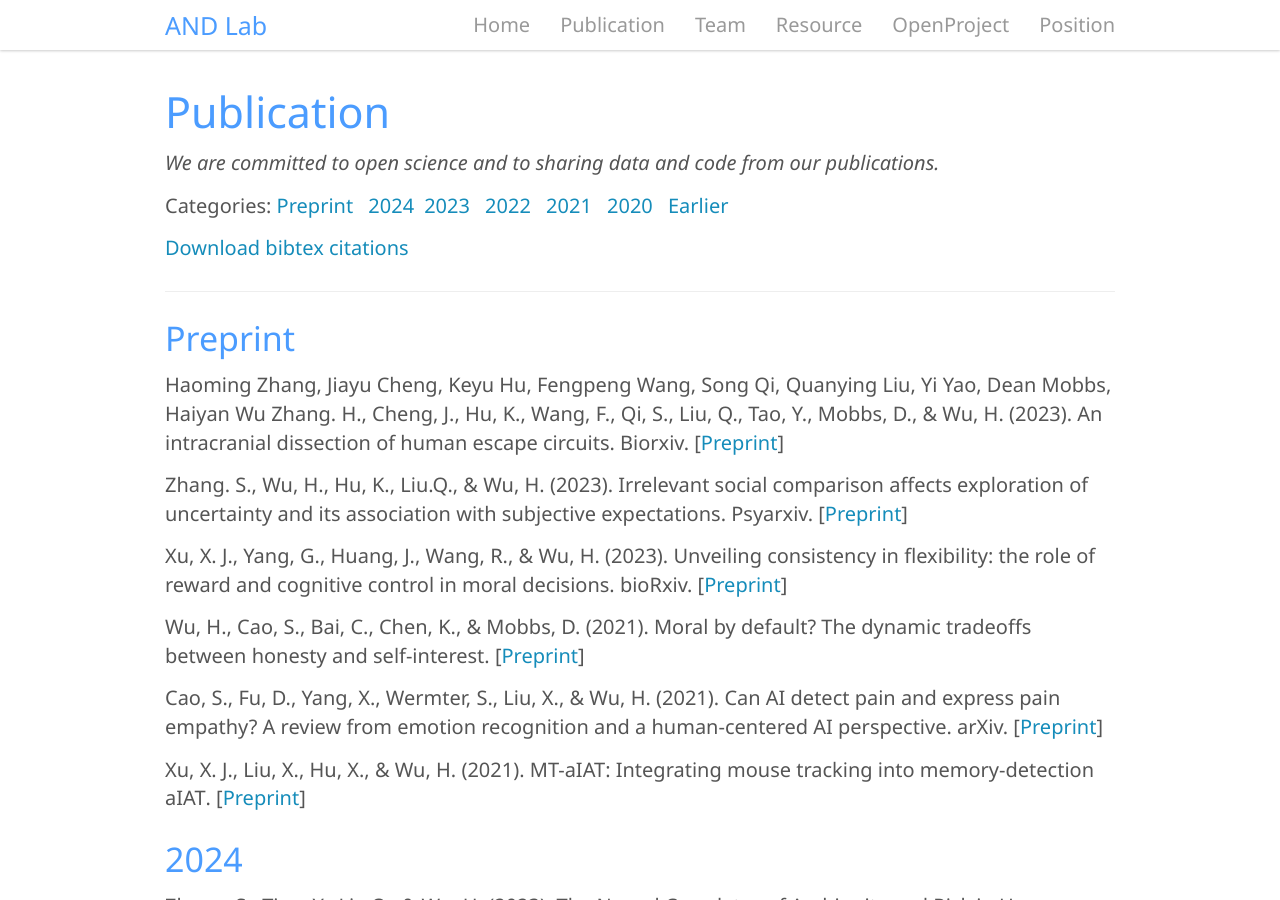
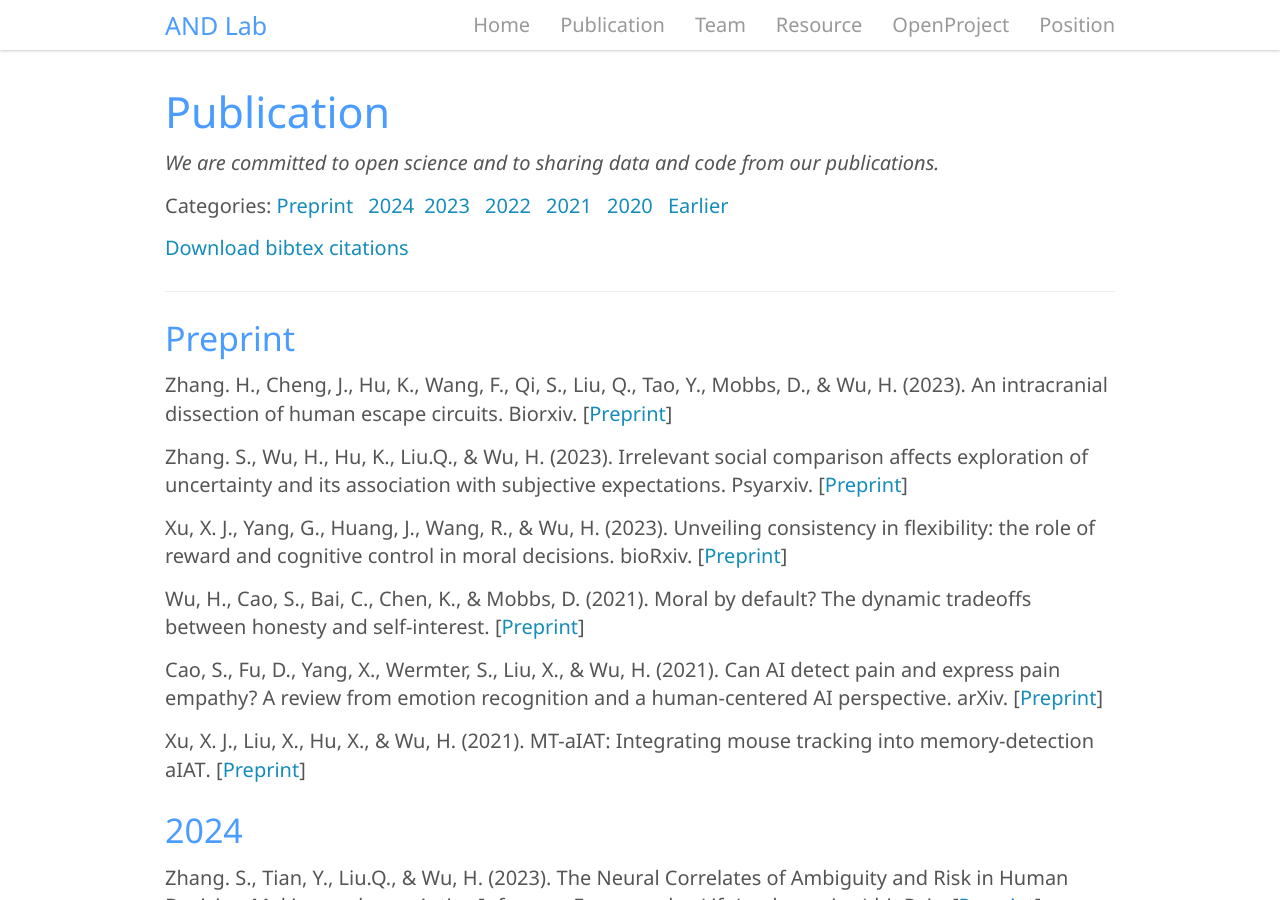
Before and after one commit to andlab-um/lab-website, a Jekyll site: the page built from _pages/publication.md, in a window 1280 px wide and 900 px high. Built offline with Jekyll 4.4.1, drawn with Linux system fonts in a browser that asks for light colours; nearby versions of some CDN libraries.

Commit message:
Update publication.md

```diff
--- a/_pages/publication.md
+++ b/_pages/publication.md
@@ -16,7 +16,6 @@ permalink: /publication
 ---
 
 ### Preprint
-Haoming Zhang, Jiayu Cheng, Keyu Hu, Fengpeng Wang, Song Qi, Quanying Liu, Yi Yao, Dean Mobbs, Haiyan Wu
 Zhang. H., Cheng, J., Hu, K., Wang, F., Qi, S., Liu, Q., Tao, Y., Mobbs, D., & Wu, H. (2023). **An intracranial dissection of human escape circuits**. Biorxiv. [[Preprint](https://doi.org/10.1101/2024.01.16.575785){:target="_blank"}]
 
 Zhang. S., Wu, H., Hu, K., Liu.Q., & Wu, H. (2023). **Irrelevant social comparison affects exploration of uncertainty and its association with subjective expectations**. Psyarxiv. [[Preprint](https://psyarxiv.com/74qvb/){:target="_blank"}]
```
